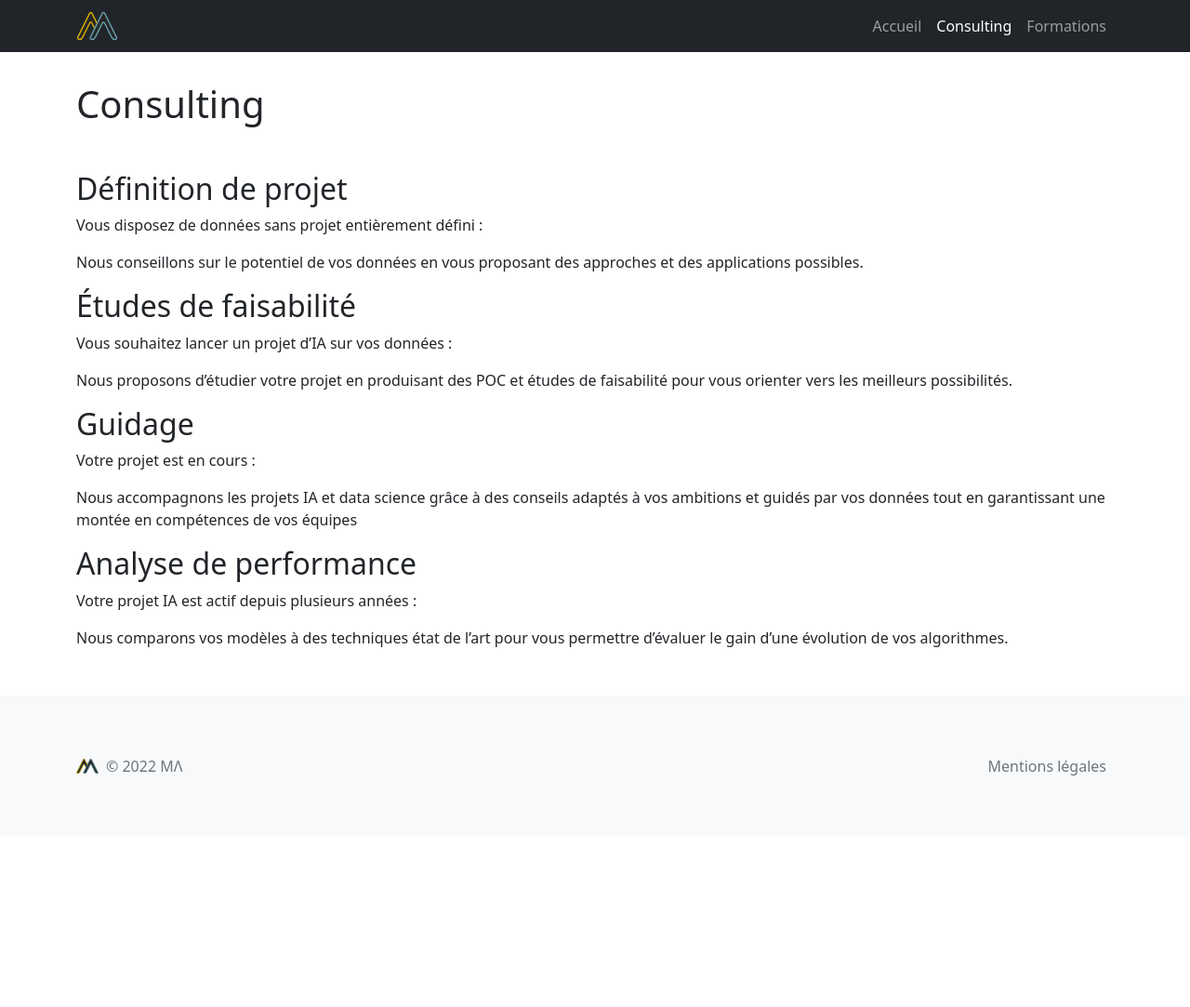
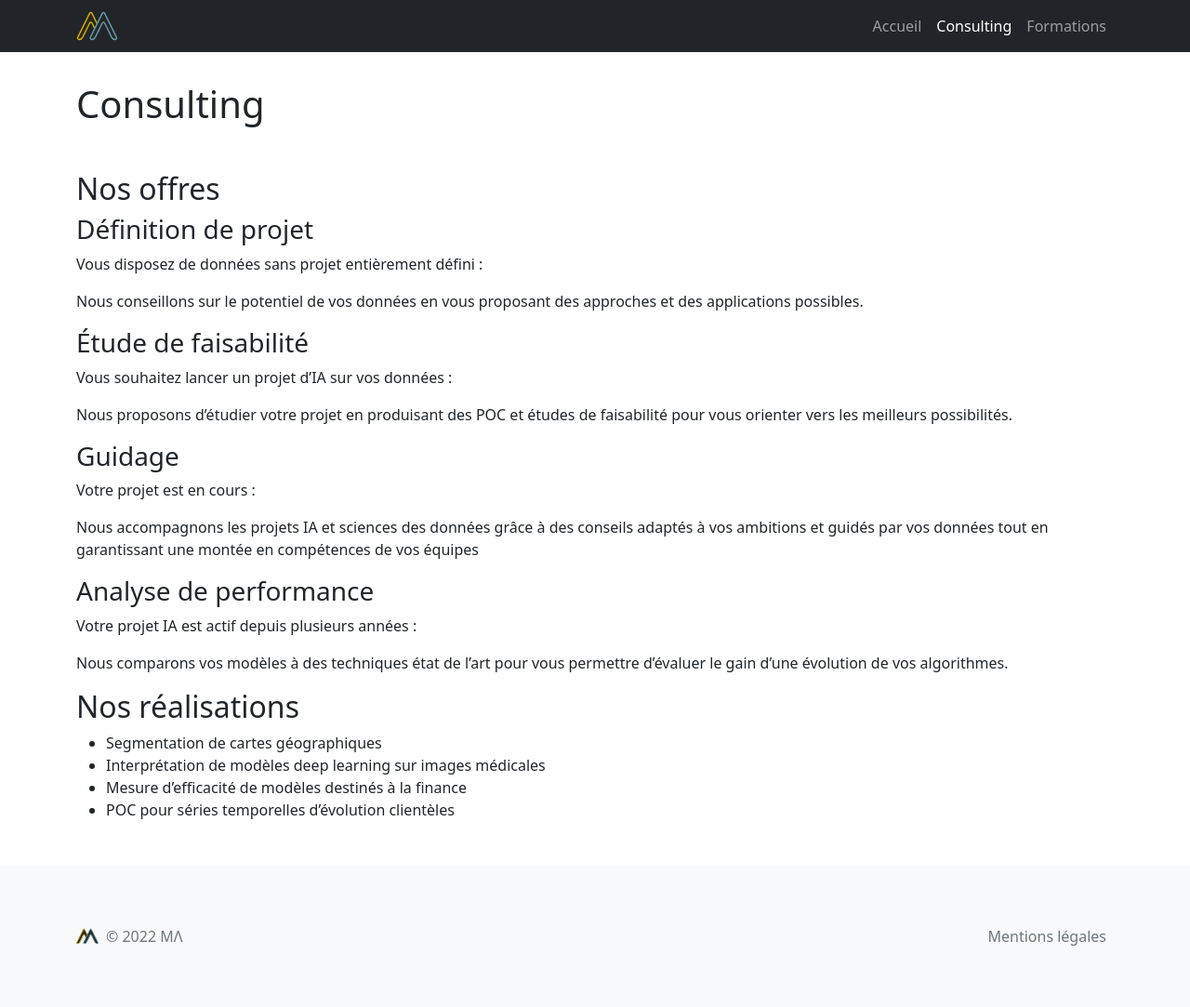
Before and after one commit to mlambda/website, a Jekyll site: the page built from consulting.md, in a window 1280 px wide. Shown: the whole page at 93% size. Built offline with Jekyll 4.4.1, drawn with Linux system fonts in a browser that asks for light colours; before the commit the page ends 900 px from its top, so only the background shows below that.

Commit message:
Quelques ajout de texte

```diff
--- a/consulting.md
+++ b/consulting.md
@@ -5,22 +5,30 @@ menu: true
 order: 1
 ---
 
-## Définition de projet
+## Nos offres
+
+### Définition de projet
 Vous disposez de données sans projet entièrement défini :
 
 Nous conseillons sur le potentiel de vos données en vous proposant des approches et des applications possibles.
 
-## Études de faisabilité
+### Étude de faisabilité
 Vous souhaitez lancer un projet d'IA sur vos données :
 
 Nous proposons d'étudier votre projet en produisant des POC et études de faisabilité pour vous orienter vers les meilleurs possibilités.
 
-## Guidage
+### Guidage
 Votre projet est en cours :
 
-Nous accompagnons les projets IA et data science grâce à des conseils adaptés à vos ambitions et guidés par vos données tout en garantissant une montée en compétences de vos équipes
+Nous accompagnons les projets IA et sciences des données grâce à des conseils adaptés à vos ambitions et guidés par vos données tout en garantissant une montée en compétences de vos équipes
 
-## Analyse de performance
+### Analyse de performance
 Votre projet IA est actif depuis plusieurs années :
 
 Nous comparons vos modèles à des techniques état de l'art pour vous permettre d'évaluer le gain d'une évolution de vos algorithmes.
+
+## Nos réalisations
+* Segmentation de cartes géographiques
+* Interprétation de modèles deep learning sur images médicales
+* Mesure d'efficacité de modèles destinés à la finance
+* POC pour séries temporelles d'évolution clientèles
```
Also changed, not shown: formations.md (+5 -8 lines), index.md (+3 -3 lines).
